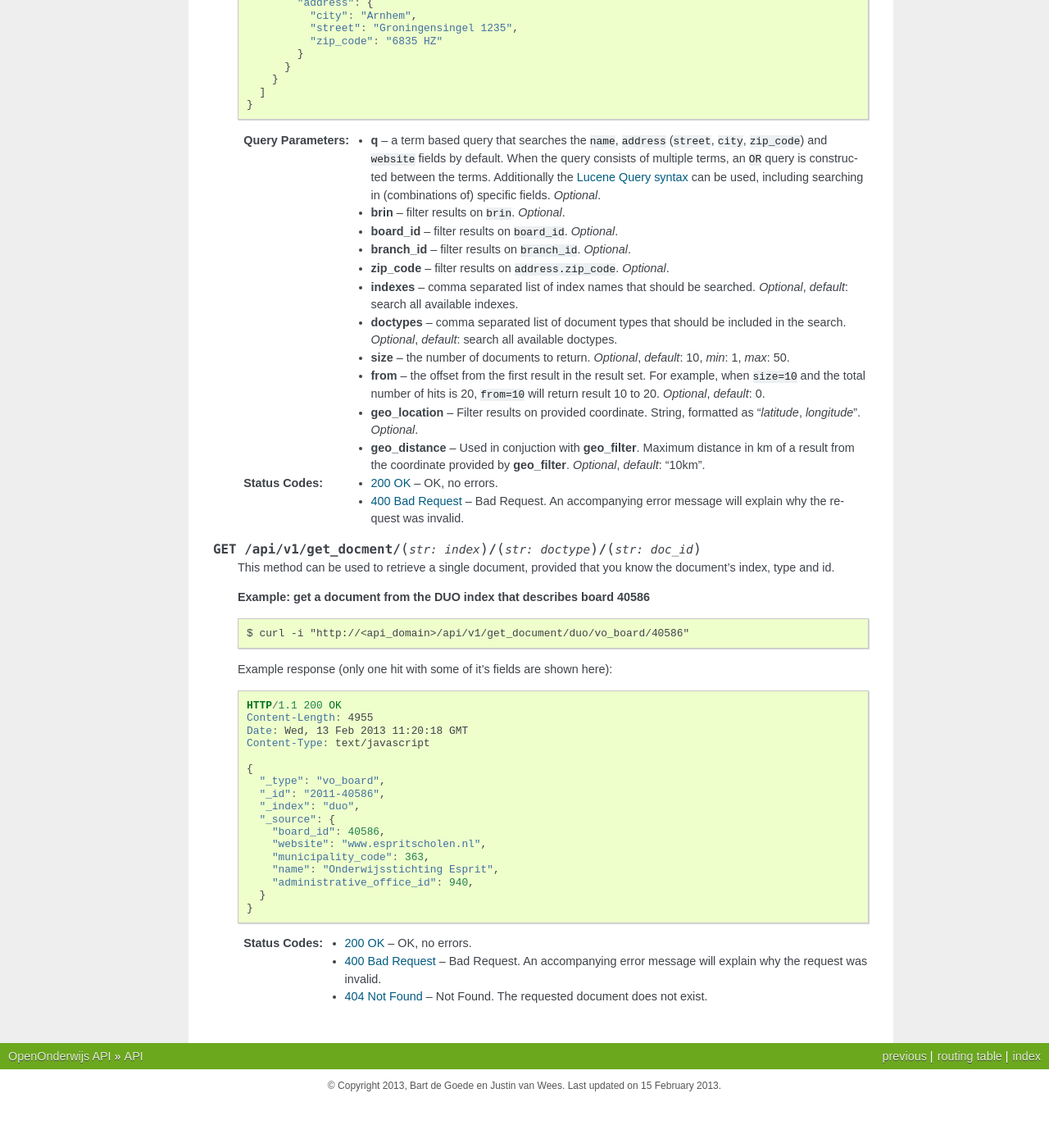
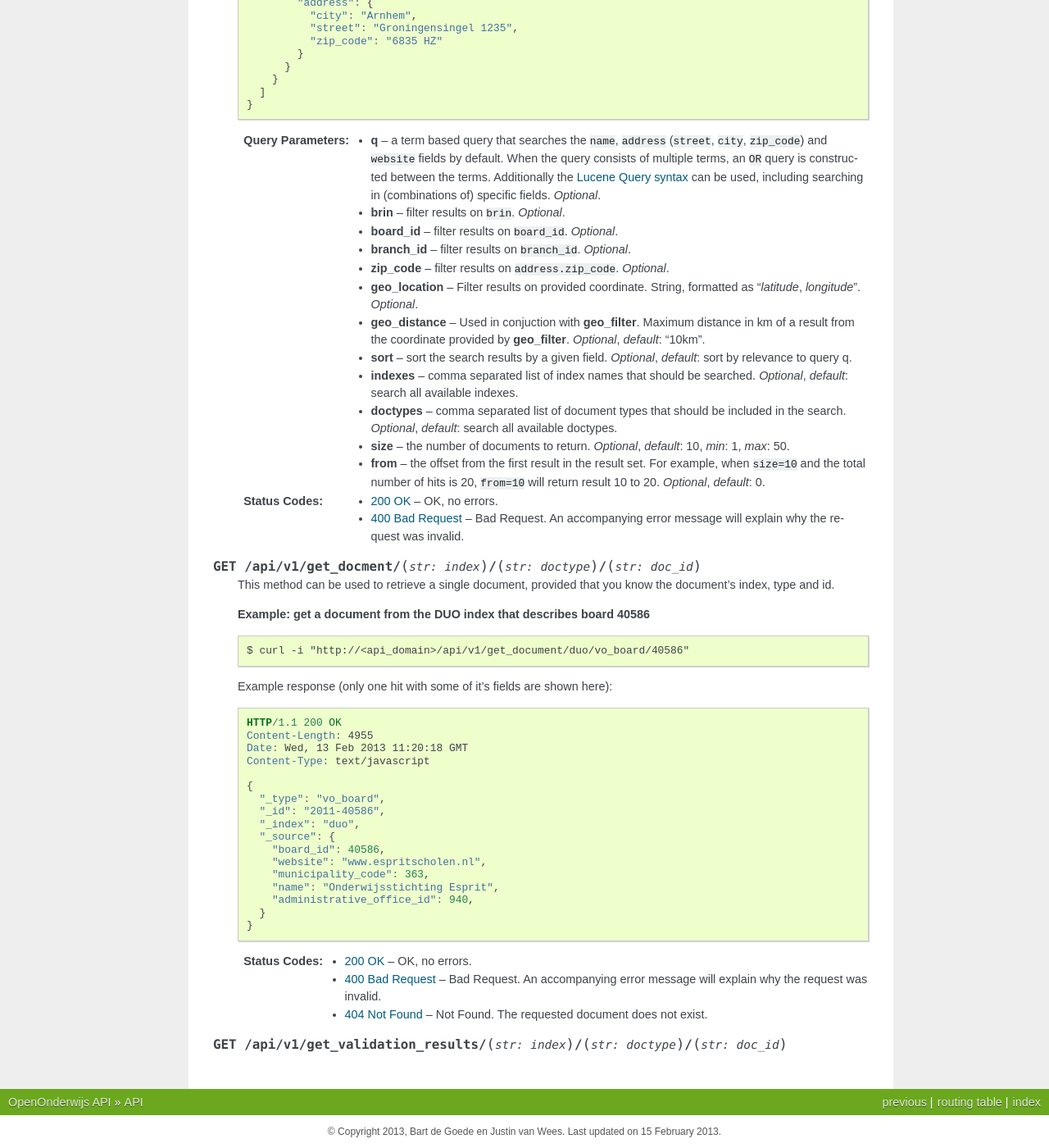
Before and after one commit to openstate/openonderwijsdata-api, a Sphinx documentation site: the page built from documentation/rst/api.rst, in a window 1280 px wide and 1400 px high, scrolled down 1217 px. Shown: the whole window at 82% size. Built offline with Sphinx 7.4.7, drawn with Linux system fonts in a browser that asks for light colours; before the commit the page ends 2561 px from its top, so only the background shows below that.

Commit message:
documentation for validation retrieve method

```diff
--- a/documentation/rst/api.rst
+++ b/documentation/rst/api.rst
@@ -86,12 +86,13 @@
    :query board_id: filter results on ``board_id``. *Optional*.
    :query branch_id: filter results on ``branch_id``. *Optional*.
    :query zip_code: filter results on ``address.zip_code``. *Optional*.
+   :query geo_location: Filter results on provided coordinate. String, formatted as "*latitude*, *longitude*". *Optional*.
+   :query geo_distance: Used in conjuction with **geo_filter**. Maximum distance in km of a result from the coordinate provided by **geo_filter**. *Optional*, *default*: "10km".
+   :query sort: sort the search results by a given field. *Optional*, *default*: sort by relevance to query q.
    :query indexes: comma separated list of index names that should be searched. *Optional*, *default*: search all available indexes.
    :query doctypes: comma separated list of document types that should be included in the search. *Optional*, *default*: search all available doctypes.
    :query size: the number of documents to return. *Optional*, *default*: 10, *min*: 1, *max*: 50.
    :query from: the offset from the first result in the result set. For example, when ``size=10`` and the total number of hits is 20, ``from=10`` will return result 10 to 20. *Optional*, *default*: 0.
-   :query geo_location: Filter results on provided coordinate. String, formatted as "*latitude*, *longitude*". *Optional*.
-   :query geo_distance: Used in conjuction with **geo_filter**. Maximum distance in km of a result from the coordinate provided by **geo_filter**. *Optional*, *default*: "10km".
    :statuscode 200: OK, no errors.
    :statuscode 400: Bad Request. An accompanying error message will explain why the request was invalid.
 
@@ -131,3 +132,5 @@
    :statuscode 200: OK, no errors.
    :statuscode 400: Bad Request. An accompanying error message will explain why the request was invalid.
    :statuscode 404: Not Found. The requested document does not exist.
+
+.. http:get:: /api/v1/get_validation_results/(str:index)/(str:doctype)/(str:doc_id)
```
